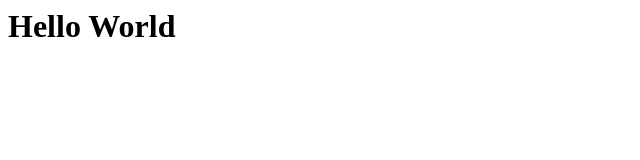
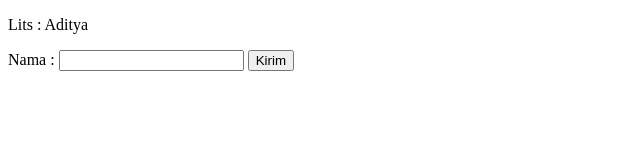
Before and after one commit to AdityaSptra/Testing, a plain HTML site: page index.html in a window 1280 px wide. Shown: the whole page, without its empty margins (0-640 px from the left). Drawn offline with Linux system fonts and the light colour scheme.

Commit message:
Update index.html

```diff
--- a/index.html
+++ b/index.html
@@ -1,8 +1,23 @@
-<html>
-	<head></head>
-	<body>
+<!DOCTYPE html>
+<html lang="en">
+<head>
+    <meta charset="UTF-8">
+    <meta http-equiv="X-UA-Compatible" content="IE=edge">
+    <meta name="viewport" content="width=device-width, initial-scale=1.0">
+    <title>Document</title>
+</head>
+<body>
+    <p class="list"> Lits : </p>
+    Nama : <input type="text" class="nama">
+    <button class="b"> Kirim </button>
+</body>
+<script>
 
-		<h1> Hello World </h1>
+    let data = ["Aditya"];
+    document.querySelector(".list").innerHTML += data[data.length-1];
+    document.querySelector(".b").addEventListener("click",() => {
+        data.push(document.querySelector(".nama").value)
+    });
 
-	</body>
+</script>
 </html>
```
